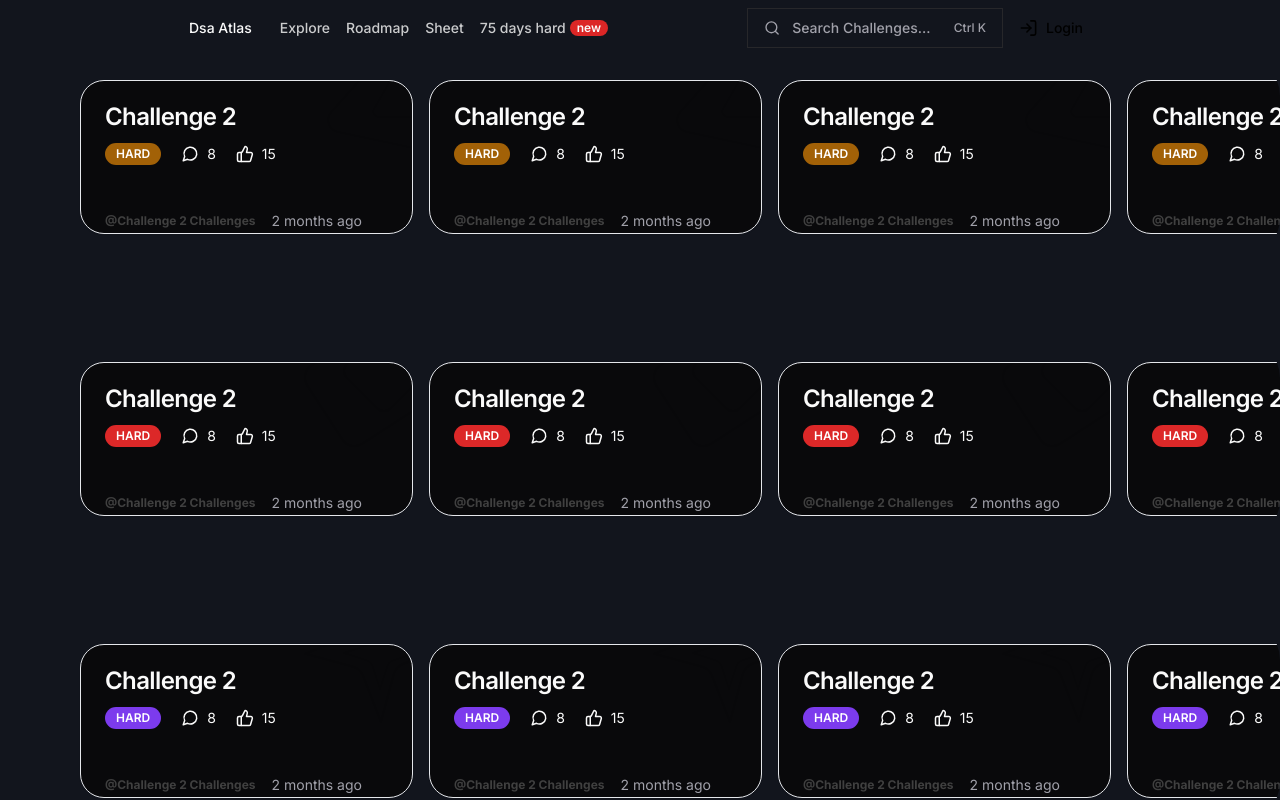
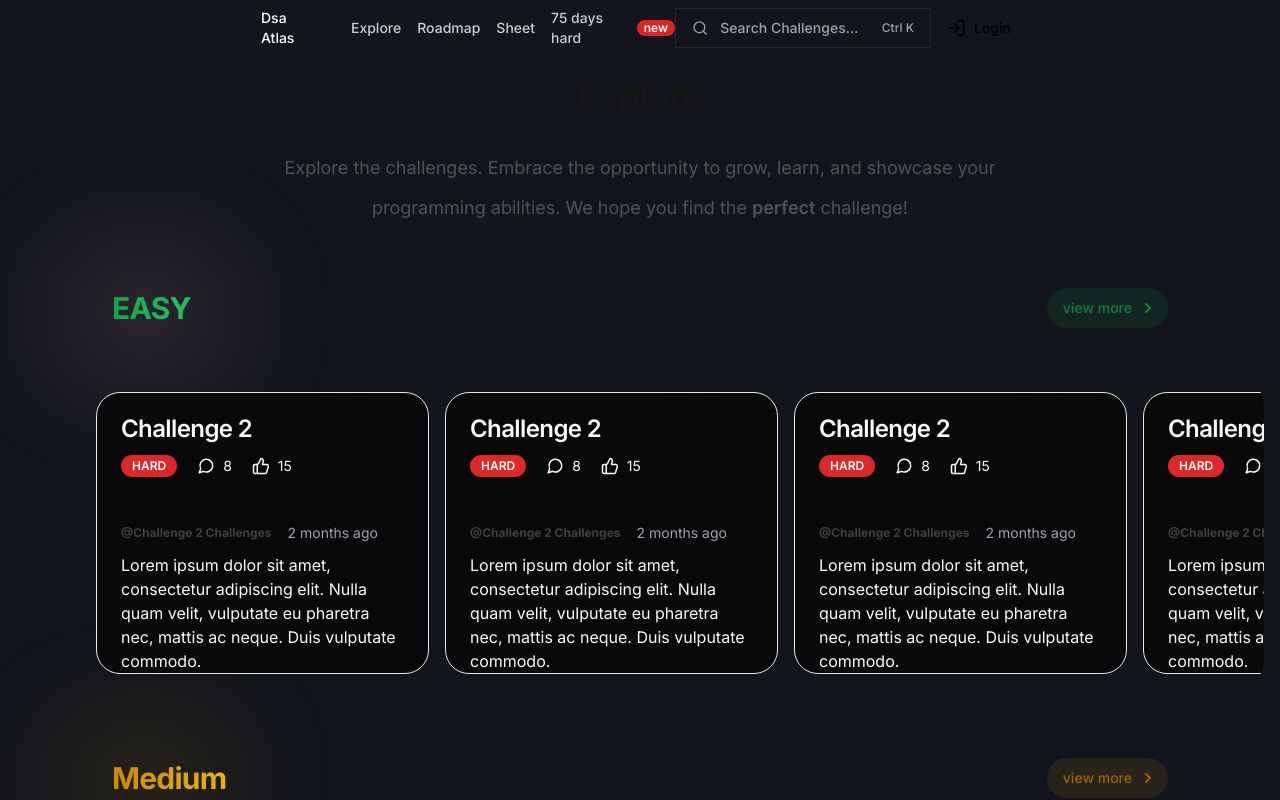
Before and after one commit to animeshchaudhri/dsaatlas, a Next.js app: page /explore in a window 1280 px wide. Shown: the top 800 px of the page. Built offline with nearby package versions, Linux system fonts and the light colour scheme; no server answers.

Commit message:
aah I am back

```diff
--- a/app/explore/components/Badge.tsx
+++ b/app/explore/components/Badge.tsx
@@ -1,19 +1,57 @@
 import React from "react";
+import ViewMoreButton, { BUTTON_BY_TAGS } from "./Button";
 
-function Badge() {
+const TITLES_BY_TAG: Record<string, string> = {
+  POPULAR: "",
+  NEWEST: "",
+  BEGINNER:
+    "bg-clip-text text-transparent select-none bg-gradient-to-r from-sky-500 to-sky-500 dark:from-sky-500 dark:to-sky-200",
+  EASY: "bg-clip-text text-transparent select-none bg-gradient-to-r from-green-600 to-green-500 dark:from-green-300 dark:to-green-100",
+  MEDIUM:
+    "bg-clip-text text-transparent select-none bg-gradient-to-r from-yellow-600 to-yellow-500 dark:from-yellow-300 dark:to-yellow-100",
+  HARD: "bg-clip-text text-transparent select-none bg-gradient-to-r from-red-600 to-red-500 dark:from-red-300 dark:to-red-100",
+  EXTREME:
+    "bg-clip-text text-transparent select-none bg-gradient-to-r from-purple-600 to-purple-500 dark:from-purple-400 dark:to-purple-100",
+  // this will never actually be used
+  EVENT:
+    "bg-clip-text text-transparent select-none bg-gradient-to-r from-purple-600 to-purple-500 dark:from-purple-400 dark:to-purple-100",
+};
+
+const COLORS_BY_TAG: Record<string, string> = {
+  POPULAR: "dark:bg-pink-300 bg-pink-600/50",
+  NEWEST: "dark:bg-orange-300 bg-orange-500/50",
+  BEGINNER: "dark:bg-sky-300 bg-sky-600/50",
+  EASY: "dark:bg-green-300 bg-green-600/50",
+  MEDIUM: "dark:bg-yellow-300 bg-yellow-600/50",
+  HARD: "dark:bg-red-300 bg-red-600/50",
+  EXTREME: "dark:bg-purple-300 bg-purple-600/50",
+  // this will never actually be used
+  EVENT: "dark:bg-purple-300 bg-purple-600/50",
+};
+
+interface BadgeProps {
+  tag: keyof typeof BUTTON_BY_TAGS; // Change type to keyof typeof BUTTON_BY_TAGS
+  title: string;
+}
+
+const Badge: React.FC<BadgeProps> = ({ tag, title }) => {
+  const containerClassName = `container flex items-center justify-between gap-3 px-4 pt-5`;
+  const titleClassName = `relative text-3xl font-bold tracking-tight ${TITLES_BY_TAG[tag]}`;
+  // Assuming this should be a static title
+
   return (
-    <div className="container text-center">
-      <h1 className="mb-8 text-4xl font-bold tracking-tight text-neutral-900 dark:text-white">
-        Explore
-      </h1>
-      <p className="mx-auto max-w-[69ch] text-lg leading-10 text-neutral-600 dark:text-white/50">
-        Explore the challenges. Embrace the opportunity to grow, learn, and
-        showcase your programming abilities. We hope you find the{" "}
-        <span className="font-semibold dark:text-neutral-200">perfect</span>{" "}
-        challenge!
-      </p>
+    <div className={containerClassName}>
+      <div className="flex flex-col items-start gap-3 sm:flex-row sm:items-center">
+        <h2 className={titleClassName}>
+          <div
+            className={`absolute -left-8 -z-10 h-12 w-32 rounded-full bg-pink-300/50 blur-3xl ${COLORS_BY_TAG[tag]}`}
+          />
+          {title}
+        </h2>
+      </div>
+      <ViewMoreButton redirectRoute="/" tag={tag} />
     </div>
   );
-}
+};
 
 export default Badge;
--- /dev/null
+++ b/app/explore/components/Button.tsx
@@ -0,0 +1,53 @@
+import React from "react";
+
+export const BUTTON_BY_TAGS = {
+  POPULAR:
+    "bg-neutral-500/10 text-neutral-700 hover:text-neutral-700 dark:text-neutral-300 dark:bg-neutral-300/10 hover:bg-neutral-500/20 dark:hover:bg-neutral-300/20",
+  NEWEST:
+    "bg-neutral-500/10 text-neutral-700 hover:text-neutral-700 dark:text-neutral-300 dark:bg-neutral-300/10 hover:bg-neutral-500/20 dark:hover:bg-neutral-300/20",
+  BEGINNER:
+    "bg-sky-500/10 text-sky-700 hover:text-sky-700 dark:text-sky-300 dark:bg-sky-300/10 hover:bg-sky-500/20 dark:hover:bg-sky-300/20",
+  EASY: "bg-green-500/10 text-green-700 hover:text-green-700 dark:text-green-300 dark:bg-green-300/10 hover:bg-green-500/20 dark:hover:bg-green-300/20",
+  MEDIUM:
+    "bg-yellow-500/10 text-yellow-700 hover:text-yellow-700 dark:text-yellow-300 dark:bg-yellow-300/10 hover:bg-yellow-500/20 dark:hover:bg-yellow-300/20",
+  HARD: "bg-red-500/10 text-red-700 hover:text-red-700 dark:text-red-300 dark:bg-red-300/10 hover:bg-red-500/20 dark:hover:bg-red-300/20",
+  EXTREME:
+    "bg-purple-500/10 text-purple-700 hover:text-purple-700 dark:text-purple-300 dark:bg-purple-300/10 hover:bg-purple-500/20 dark:hover:bg-purple-300/20",
+  // this will never actually be used
+  EVENT:
+    "bg-purple-500/10 text-purple-700 hover:text-purple-700 dark:text-purple-300 dark:bg-purple-300/10 hover:bg-purple-500/20 dark:hover:bg-purple-300/20",
+} as const;
+
+interface ViewMoreButtonProps {
+  redirectRoute: string;
+  tag: keyof typeof BUTTON_BY_TAGS;
+}
+
+const ViewMoreButton: React.FC<ViewMoreButtonProps> = ({
+  redirectRoute,
+  tag,
+}) => {
+  const buttonClassName = `inline-flex justify-center text-sm font-medium transition-colors focus-visible:outline-none focus-visible:ring-2 focus-visible:ring-ring disabled:opacity-50 disabled:cursor-not-allowed ring-offset-background h-10 px-4 group items-center whitespace-nowrap rounded-full py-2 pl-4 pr-3 backdrop-blur-sm ${BUTTON_BY_TAGS[tag]}`;
+
+  return (
+    <a href={redirectRoute} className={buttonClassName}>
+      view more
+      <svg
+        xmlns="http://www.w3.org/2000/svg"
+        width="24"
+        height="24"
+        viewBox="0 0 24 24"
+        fill="none"
+        stroke="currentColor"
+        strokeWidth="2"
+        strokeLinecap="round"
+        strokeLinejoin="round"
+        className="ml-2 h-4 w-4 stroke-[3] duration-300 group-hover:translate-x-1"
+      >
+        <path d="m9 18 6-6-6-6"></path>
+      </svg>
+    </a>
+  );
+};
+
+export default ViewMoreButton;
--- a/app/explore/components/Card.tsx
+++ b/app/explore/components/Card.tsx
@@ -6,6 +6,7 @@ interface ChallengeCardProps {
   numComments: number;
   numLikes: number;
   timestamp: string;
+  description: string;
 }
 
 export const ChallengeCard: React.FC<ChallengeCardProps> = ({
@@ -14,6 +15,7 @@ export const ChallengeCard: React.FC<ChallengeCardProps> = ({
   numComments,
   numLikes,
   timestamp,
+  description,
 }) => {
   return (
     <a
@@ -109,6 +111,7 @@ export const ChallengeCard: React.FC<ChallengeCardProps> = ({
               {timestamp}
             </div>
           </div>
+          {description}
         </div>
       </div>
     </a>
@@ -121,6 +124,7 @@ export const AnotherChallengeCard: React.FC<ChallengeCardProps> = ({
   numComments,
   numLikes,
   timestamp,
+  description,
 }) => {
   return (
     <a
@@ -215,6 +219,7 @@ export const AnotherChallengeCard: React.FC<ChallengeCardProps> = ({
               {timestamp}
             </div>
           </div>
+          {description}
         </div>
       </div>
     </a>
@@ -227,6 +232,7 @@ export const MEDIUM_Card: React.FC<ChallengeCardProps> = ({
   numComments,
   numLikes,
   timestamp,
+  description,
 }) => {
   return (
     <a
@@ -320,6 +326,7 @@ export const MEDIUM_Card: React.FC<ChallengeCardProps> = ({
               {timestamp}
             </div>
           </div>
+          {description}
         </div>
       </div>
     </a>
@@ -332,6 +339,7 @@ export const Easy_Card: React.FC<ChallengeCardProps> = ({
   numComments,
   numLikes,
   timestamp,
+  description,
 }) => {
   return (
     <a
@@ -426,6 +434,7 @@ export const Easy_Card: React.FC<ChallengeCardProps> = ({
               {timestamp}
             </div>
           </div>
+          {description}
         </div>
       </div>
     </a>
--- a/app/explore/page.tsx
+++ b/app/explore/page.tsx
@@ -8,11 +8,82 @@ import {
 } from "./components/Card";
 import Navbar from "@/components/ui/Navbar/Navbar";
 import Footer from "@/components/ui/Footer/Footer";
+import Badge from "./components/Badge";
+
 function page() {
   return (
     <>
       <Navbar />
-      <div className="flex flex-col gap-20">
+      <div className=" flex items-center justify-between  px-4 pt-5 flex-col gap-10">
+        <div className="container text-center">
+          <h1 className="mb-8 text-4xl font-bold tracking-tight text-neutral-900 dark:text-white">
+            Explore
+          </h1>
+          <p className="mx-auto max-w-[69ch] text-lg leading-10 text-neutral-600 dark:text-white/50">
+            Explore the challenges. Embrace the opportunity to grow, learn, and
+            showcase your programming abilities. We hope you find the{" "}
+            <span className="font-semibold dark:text-neutral-200">perfect</span>{" "}
+            challenge!
+          </p>
+        </div>
+        <Badge tag="EASY" title="EASY" />
+        <section className="relative flex w-full flex-col overflow-hidden rounded-[2.5rem]">
+          <div
+            className="hide-scrollbar flex w-full snap-x flex-nowrap gap-4 overflow-x-scroll scroll-smooth p-6 px-4 md:px-20"
+            id="container"
+          >
+            <AnotherChallengeCard
+              challengeType="Challenge 2"
+              difficulty="Hard"
+              numComments={8}
+              numLikes={15}
+              timestamp="2 months ago"
+              description="Lorem ipsum dolor sit amet, consectetur adipiscing elit. Nulla quam velit, vulputate eu pharetra nec, mattis ac neque. Duis vulputate commodo."
+            />
+            <AnotherChallengeCard
+              challengeType="Challenge 2"
+              difficulty="Hard"
+              numComments={8}
+              numLikes={15}
+              timestamp="2 months ago"
+              description="Lorem ipsum dolor sit amet, consectetur adipiscing elit. Nulla quam velit, vulputate eu pharetra nec, mattis ac neque. Duis vulputate commodo."
+            />
+            <AnotherChallengeCard
+              challengeType="Challenge 2"
+              difficulty="Hard"
+              numComments={8}
+              numLikes={15}
+              timestamp="2 months ago"
+              description="Lorem ipsum dolor sit amet, consectetur adipiscing elit. Nulla quam velit, vulputate eu pharetra nec, mattis ac neque. Duis vulputate commodo."
+            />
+            <AnotherChallengeCard
+              challengeType="Challenge 2"
+              difficulty="Hard"
+              numComments={8}
+              numLikes={15}
+              timestamp="2 months ago"
+              description="Lorem ipsum dolor sit amet, consectetur adipiscing elit. Nulla quam velit, vulputate eu pharetra nec, mattis ac neque. Duis vulputate commodo."
+            />
+            <AnotherChallengeCard
+              challengeType="Challenge 2"
+              difficulty="Hard"
+              numComments={8}
+              numLikes={15}
+              timestamp="2 months ago"
+              description="Lorem ipsum dolor sit amet, consectetur adipiscing elit. Nulla quam velit, vulputate eu pharetra nec, mattis ac neque. Duis vulputate commodo."
+            />
+            <AnotherChallengeCard
+              challengeType="Challenge 2"
+              difficulty="Hard"
+              numComments={8}
+              numLikes={15}
+              timestamp="2 months ago"
+              description="Lorem ipsum dolor sit amet, consectetur adipiscing elit. Nulla quam velit, vulputate eu pharetra nec, mattis ac neque. Duis vulputate commodo."
+            />
+          </div>
+        </section>
+        <Badge tag="MEDIUM" title="Medium" />
+
         <section className="relative flex w-full flex-col overflow-hidden rounded-[2.5rem]">
           <div
             className="hide-scrollbar flex w-full snap-x flex-nowrap gap-4 overflow-x-scroll scroll-smooth p-6 px-4 md:px-20"
@@ -24,6 +95,7 @@ function page() {
               numComments={8}
               numLikes={15}
               timestamp="2 months ago"
+              description="Lorem ipsum dolor sit amet, consectetur adipiscing elit. Nulla quam velit, vulputate eu pharetra nec, mattis ac neque. Duis vulputate commodo."
             />
             <ChallengeCard
               challengeType="Challenge 2"
@@ -31,6 +103,7 @@ function page() {
               numComments={8}
               numLikes={15}
               timestamp="2 months ago"
+              description="Lorem ipsum dolor sit amet, consectetur adipiscing elit. Nulla quam velit, vulputate eu pharetra nec, mattis ac neque. Duis vulputate commodo."
             />
             <ChallengeCard
               challengeType="Challenge 2"
@@ -38,6 +111,7 @@ function page() {
               numComments={8}
               numLikes={15}
               timestamp="2 months ago"
+              description="Lorem ipsum dolor sit amet, consectetur adipiscing elit. Nulla quam velit, vulputate eu pharetra nec, mattis ac neque. Duis vulputate commodo."
             />
             <ChallengeCard
               challengeType="Challenge 2"
@@ -45,6 +119,7 @@ function page() {
               numComments={8}
               numLikes={15}
               timestamp="2 months ago"
+              description="Lorem ipsum dolor sit amet, consectetur adipiscing elit. Nulla quam velit, vulputate eu pharetra nec, mattis ac neque. Duis vulputate commodo."
             />
             <ChallengeCard
               challengeType="Challenge 2"
@@ -52,6 +127,7 @@ function page() {
               numComments={8}
               numLikes={15}
               timestamp="2 months ago"
+              description="Lorem ipsum dolor sit amet, consectetur adipiscing elit. Nulla quam velit, vulputate eu pharetra nec, mattis ac neque. Duis vulputate commodo."
             />
             <ChallengeCard
               challengeType="Challenge 2"
@@ -59,52 +135,61 @@ function page() {
               numComments={8}
               numLikes={15}
               timestamp="2 months ago"
+              description="Lorem ipsum dolor sit amet, consectetur adipiscing elit. Nulla quam velit, vulputate eu pharetra nec, mattis ac neque. Duis vulputate commodo."
             />
           </div>
         </section>
 
+        <Badge tag="BEGINNER" title="HARD" />
         <section className="relative flex w-full flex-col overflow-hidden rounded-[2.5rem]">
           <div
             className="hide-scrollbar flex w-full snap-x flex-nowrap gap-4 overflow-x-scroll scroll-smooth p-6 px-4 md:px-20"
             id="container"
           >
-            <AnotherChallengeCard
+            <Easy_Card
               challengeType="Challenge 2"
               difficulty="Hard"
               numComments={8}
               numLikes={15}
               timestamp="2 months ago"
+              description="Lorem ipsum dolor sit amet, consectetur adipiscing elit. Nulla quam velit, vulputate eu pharetra nec, mattis ac neque. Duis vulputate commodo."
             />
-            <AnotherChallengeCard
+            <Easy_Card
               challengeType="Challenge 2"
               difficulty="Hard"
               numComments={8}
               numLikes={15}
               timestamp="2 months ago"
+              description="Lorem ipsum dolor sit amet, consectetur adipiscing elit. Nulla quam velit, vulputate eu pharetra nec, mattis ac neque. Duis vulputate commodo."
             />
-            <AnotherChallengeCard
+            <Easy_Card
               challengeType="Challenge 2"
               difficulty="Hard"
               numComments={8}
               numLikes={15}
               timestamp="2 months ago"
+              description="Lorem ipsum dolor sit amet, consectetur adipiscing elit. Nulla quam velit, vulputate eu pharetra nec, mattis ac neque. Duis vulputate commodo."
             />
-            <AnotherChallengeCard
+            <Easy_Card
               challengeType="Challenge 2"
               difficulty="Hard"
               numComments={8}
               numLikes={15}
               timestamp="2 months ago"
+              description="Lorem ipsum dolor sit amet, consectetur adipiscing elit. Nulla quam velit, vulputate eu pharetra nec, mattis ac neque. Duis vulputate commodo."
             />
-            <AnotherChallengeCard
+            <Easy_Card
               challengeType="Challenge 2"
               difficulty="Hard"
               numComments={8}
               numLikes={15}
               timestamp="2 months ago"
+              description="Lorem ipsum dolor sit amet, consectetur adipiscing elit. Nulla quam velit, vulputate eu pharetra nec, mattis ac neque. Duis vulputate commodo."
             />
           </div>
         </section>
+
+        <Badge tag="EXTREME" title="EXTREME" />
         <section className="relative flex w-full flex-col overflow-hidden rounded-[2.5rem]">
           <div
             className="hide-scrollbar flex w-full snap-x flex-nowrap gap-4 overflow-x-scroll scroll-smooth p-6 px-4 md:px-20"
@@ -117,6 +202,7 @@ function page() {
               numComments={8}
               numLikes={15}
               timestamp="2 months ago"
+              description="Lorem ipsum dolor sit amet, consectetur adipiscing elit. Nulla quam velit, vulputate eu pharetra nec, mattis ac neque. Duis vulputate commodo."
             />
             <MEDIUM_Card
               challengeType="Challenge 2"
@@ -124,6 +210,7 @@ function page() {
               numComments={8}
               numLikes={15}
               timestamp="2 months ago"
+              description="Lorem ipsum dolor sit amet, consectetur adipiscing elit. Nulla quam velit, vulputate eu pharetra nec, mattis ac neque. Duis vulputate commodo."
             />{" "}
             <MEDIUM_Card
               challengeType="Challenge 2"
@@ -131,6 +218,7 @@ function page() {
               numComments={8}
               numLikes={15}
               timestamp="2 months ago"
+              description="Lorem ipsum dolor sit amet, consectetur adipiscing elit. Nulla quam velit, vulputate eu pharetra nec, mattis ac neque. Duis vulputate commodo."
             />{" "}
             <MEDIUM_Card
               challengeType="Challenge 2"
@@ -138,62 +226,7 @@ function page() {
               numComments={8}
               numLikes={15}
               timestamp="2 months ago"
-            />
-            <MEDIUM_Card
-              challengeType="Challenge 2"
-              difficulty="Hard"
-              numComments={8}
-              numLikes={15}
-              timestamp="2 months ago"
-            />
-          </div>
-        </section>
-        <section className="relative flex w-full flex-col overflow-hidden rounded-[2.5rem]">
-          <div
-            className="hide-scrollbar flex w-full snap-x flex-nowrap gap-4 overflow-x-scroll scroll-smooth p-6 px-4 md:px-20"
-            id="container"
-          >
-            <Easy_Card
-              challengeType="Challenge 2"
-              difficulty="Hard"
-              numComments={8}
-              numLikes={15}
-              timestamp="2 months ago"
-            />
-            <Easy_Card
-              challengeType="Challenge 2"
-              difficulty="Hard"
-              numComments={8}
-              numLikes={15}
-              timestamp="2 months ago"
-            />
-            <Easy_Card
-              challengeType="Challenge 2"
-              difficulty="Hard"
-              numComments={8}
-              numLikes={15}
-              timestamp="2 months ago"
-            />
-            <Easy_Card
-              challengeType="Challenge 2"
-              difficulty="Hard"
-              numComments={8}
-              numLikes={15}
-              timestamp="2 months ago"
-            />{" "}
-            <Easy_Card
-              challengeType="Challenge 2"
-              difficulty="Hard"
-              numComments={8}
-              numLikes={15}
-              timestamp="2 months ago"
-            />
-            <Easy_Card
-              challengeType="Challenge 2"
-              difficulty="Hard"
-              numComments={8}
-              numLikes={15}
-              timestamp="2 months ago"
+              description="Lorem ipsum dolor sit amet, consectetur adipiscing elit. Nulla quam velit, vulputate eu pharetra nec, mattis ac neque. Duis vulputate commodo."
             />
           </div>
         </section>
--- a/app/globals.css
+++ b/app/globals.css
@@ -102,3 +102,16 @@ body {
   overflow: hidden;
   will-change: transform;
 }
+.container {
+  margin-left: auto;
+  margin-right: auto;
+  max-width: 1400px;
+  padding-left: 1rem;
+  padding-right: 1rem;
+}
+@media (min-width: 768px) {
+  .container {
+    padding-left: 6rem;
+    padding-right: 6rem;
+  }
+}
--- a/components/Features/Feature_About/Code_Vault.tsx
+++ b/components/Features/Feature_About/Code_Vault.tsx
@@ -161,7 +161,7 @@ function Code_Vault() {
       onMouseMove={handleMouseMove}
       onMouseLeave={handleMouseLeave}
     >
-      <div className=" showcase overflow-hidden container  mx-10 max-w-4xl image-container  transform rounded-xl bg-gradient-to-r from-cyan-700 to-cyan-500 p-2 ">
+      <div className=" showcase overflow-hidden  mx-10 max-w-4xl image-container  transform rounded-xl bg-gradient-to-r from-cyan-700 to-cyan-500 p-2 ">
         <Image src={Placehold} priority={true} alt="somthing" />
       </div>
     </motion.div>
--- a/components/Hero/Hero.tsx
+++ b/components/Hero/Hero.tsx
@@ -11,7 +11,6 @@ function Hero() {
           </div>
           <Editor />
         </div>
-        <div></div>
       </div>
     </>
   );
```
